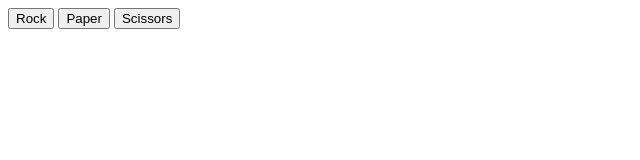
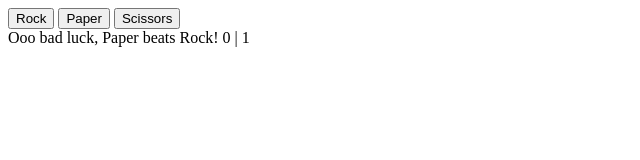
Before and after one commit to abacrosbie/java_rock_paper_scissors, a plain HTML site: page index.html in a window 1280 px wide. Both pictures are taken after a click on the button "Rock". Shown: the whole page, without its empty margins (0-640 px from the left). Drawn offline with Linux system fonts and the light colour scheme.

Commit message:
added container and sends results of rounnd to DOM

```diff
--- a/index.html
+++ b/index.html
@@ -12,5 +12,7 @@
 <button id="btnPap">Paper</button>
 <button id="btnSci">Scissors</button>
 
+<div id="container"></div>
+
 </body>
 </html>
--- a/javascript.js
+++ b/javascript.js
@@ -1,3 +1,6 @@
+//container in html
+const container = document.querySelector("#container");
+
 // Sets scores and round
 let humanScore = 0;
 let computerScore = 0;
@@ -48,7 +51,11 @@ function buttonClick(event) {
     let humanChoice = event.target.textContent.toLowerCase();
     let computerChoice = getComputerChoice();
     let result = playRound(humanChoice, computerChoice);
-    console.log(result);
+        //append round results to container
+        const content = document.createElement("div");
+        content.classList.add("content");
+        content.textContent = result;
+        container.appendChild(content);
 }
 
 //button listeners
```
